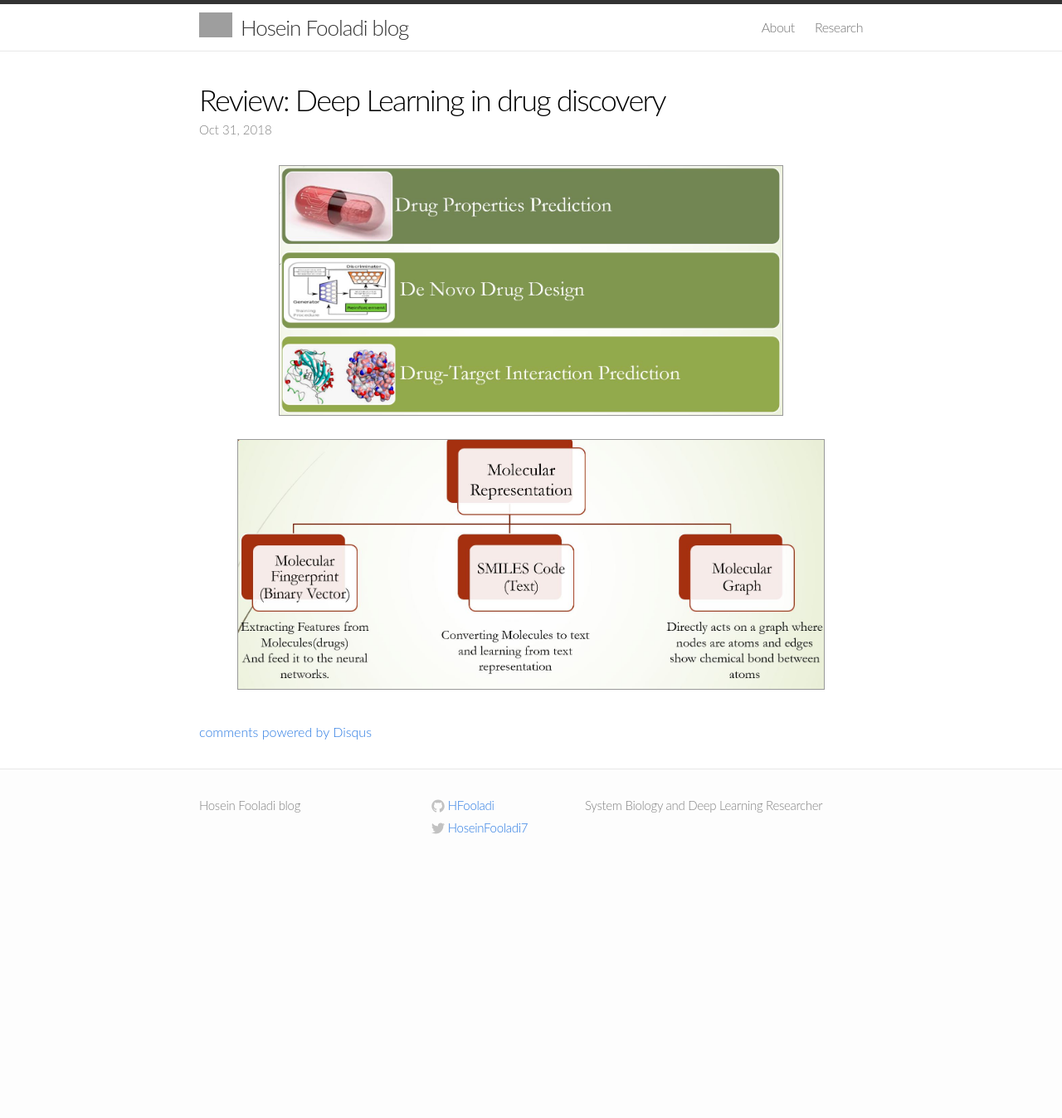
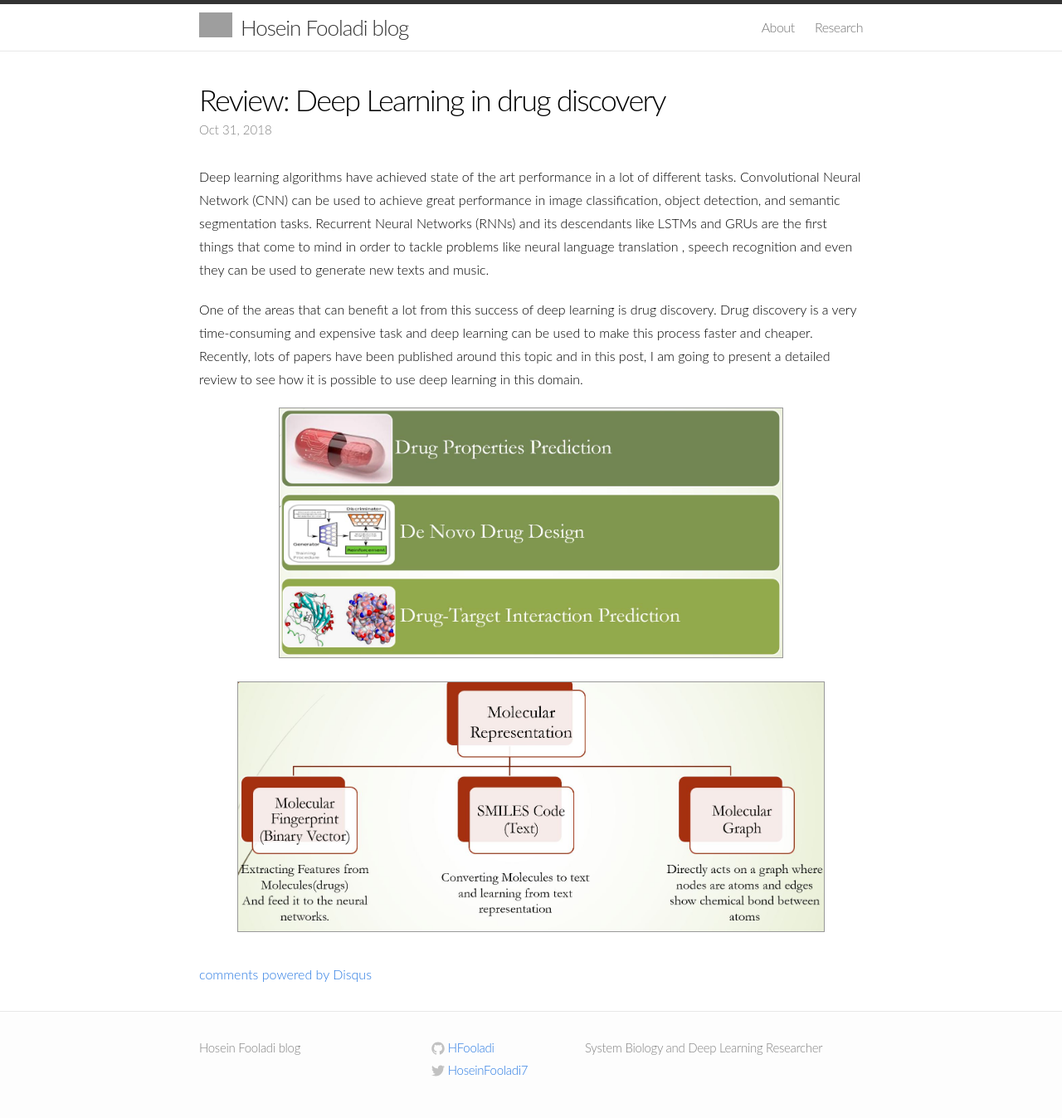
Before and after one commit to HFooladi/HFooladi.github.io, a Jekyll site: the page built from _posts/2018-10-31-Review_DL_Drug.md, in a window 1280 px wide. Shown: the whole page at 83% size. Built offline with Jekyll 4.4.1, drawn with Linux system fonts in a browser that asks for light colours; comment, search, counter and statistics services are not loaded; before the commit the page ends 1055 px from its top, so only the background shows below that; grey boxes are pictures that could not be loaded.

Commit message:
Update 2018-10-31-Review_DL_Drug.md

```diff
--- a/_posts/2018-10-31-Review_DL_Drug.md
+++ b/_posts/2018-10-31-Review_DL_Drug.md
@@ -7,6 +7,9 @@ date:   2018-10-31 5:00:00
 mathjax: false
 ---
 
+Deep learning algorithms have achieved state of the art performance in a lot of different tasks. Convolutional Neural Network (CNN) can be used to achieve great performance in image classification, object detection, and semantic segmentation tasks. Recurrent Neural Networks (RNNs) and its descendants like LSTMs and GRUs are the first things that come to mind in order to tackle problems like neural language translation , speech recognition and even they can be used to generate new texts and music.
+
+One of the areas that can benefit a lot from this success of deep learning is drug discovery. Drug discovery is a very time-consuming and expensive task and deep learning can be used to make this process faster and cheaper. Recently, lots of papers have been published around this topic and in this post, I am going to present a detailed review to see how it is possible to use deep learning in this domain.
 
 <div class="imgcap">
 <img src="/assets/Review_DL_Drug/AI_Drug.JPG" height="300">
```
